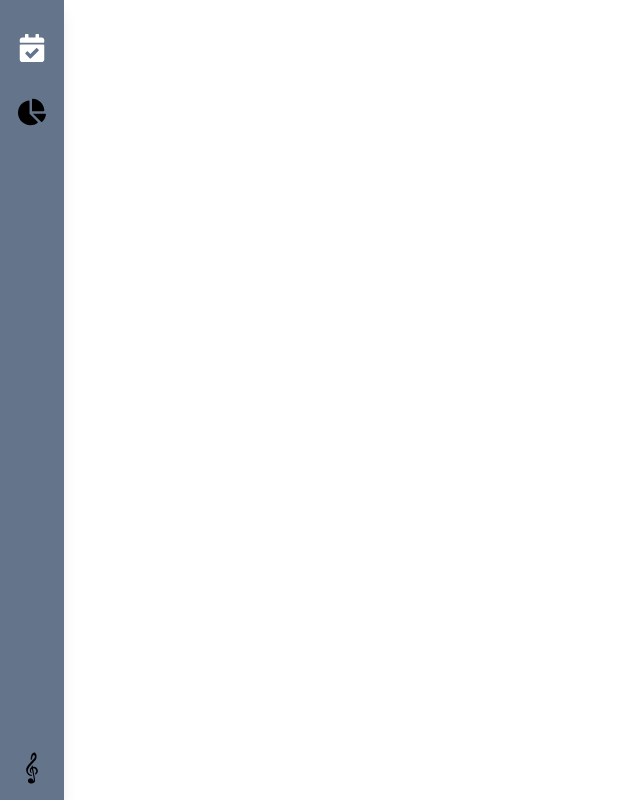
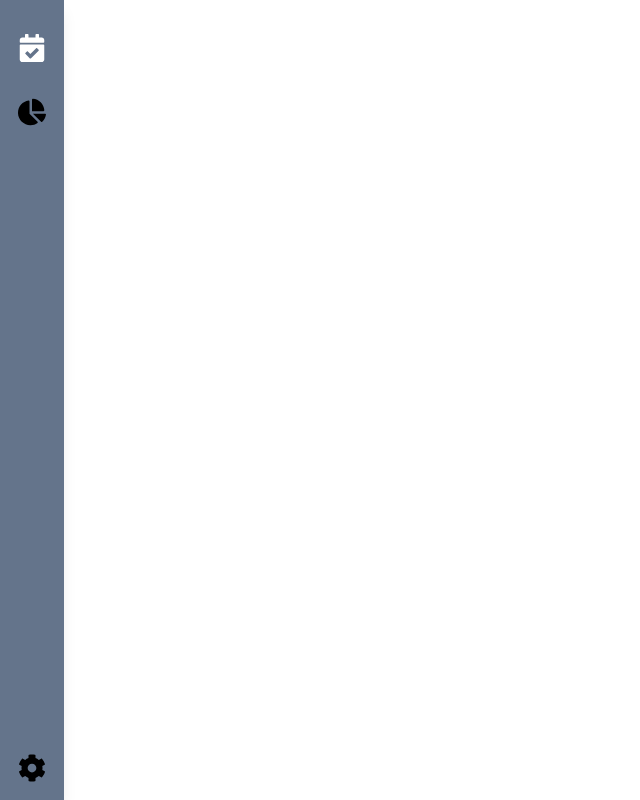
Before and after one commit to zplummer13/tempo, a React (Create React App) app: page / in a window 1280 px wide. Shown: the whole page, without its empty margins (0-640 px from the left). Built offline with nearby package versions, Linux system fonts and the light colour scheme.

Commit message:
change setting icon

```diff
--- a/src/components/sidebar/Sidebar.jsx
+++ b/src/components/sidebar/Sidebar.jsx
@@ -1,6 +1,5 @@
 import { useState } from 'react';
-import { FaChartPie, FaCalendarCheck } from 'react-icons/fa';
-import { GiGClef } from 'react-icons/gi';
+import { FaChartPie, FaCalendarCheck, FaCog } from 'react-icons/fa';
 
 const SideBar = () => {
     const [current, setCurrent] = useState("todo");
@@ -36,8 +35,8 @@ const SideBar = () => {
             <div onClick={() => setCurrent("settings")}>
                 <SideBarIcon
                     icon={
-                        <GiGClef
-                            size="34"
+                        <FaCog
+                            size="28"
                             color={current === "settings" ? "white" : "black"}
                         />}
                     text="#settings"
```
